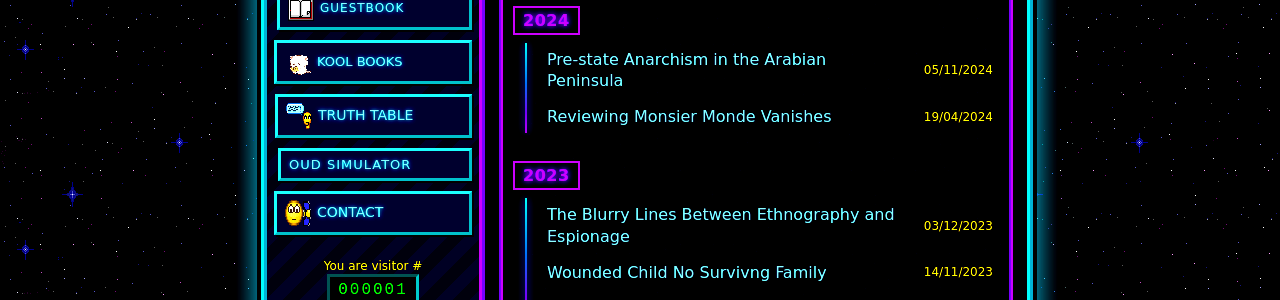
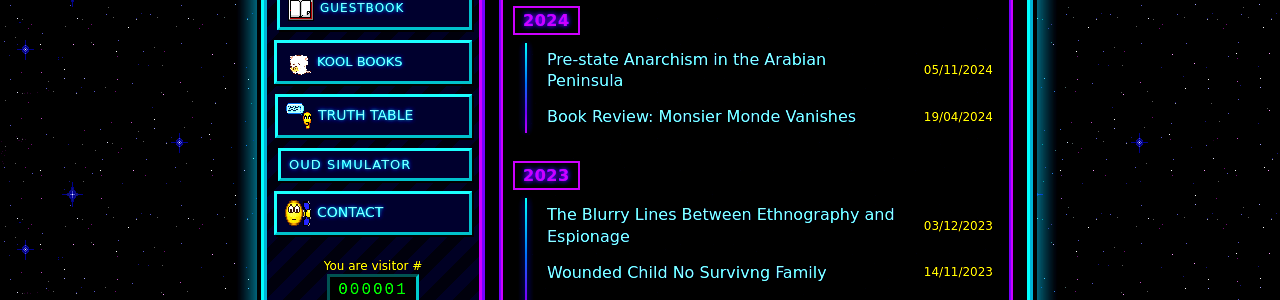
Before and after one commit to Catofminerva/Catofminerva.github.io, a Jekyll site: the page built from blog_posts.html, in a window 1280 px wide. Shown: the part 588-888 px from the top of the page. Built offline with Jekyll 4.4.1, drawn with Linux system fonts in a browser that asks for light colours.

Commit message:
Update 2024-04-19-monde.md

```diff
--- a/_posts/2024-04-19-monde.md
+++ b/_posts/2024-04-19-monde.md
@@ -1,6 +1,6 @@
 ---
 layout: post
-title: "Reviewing Monsier Monde Vanishes"
+title: "Book Review: Monsier Monde Vanishes"
 permalink: /monde
 ---
 
```
